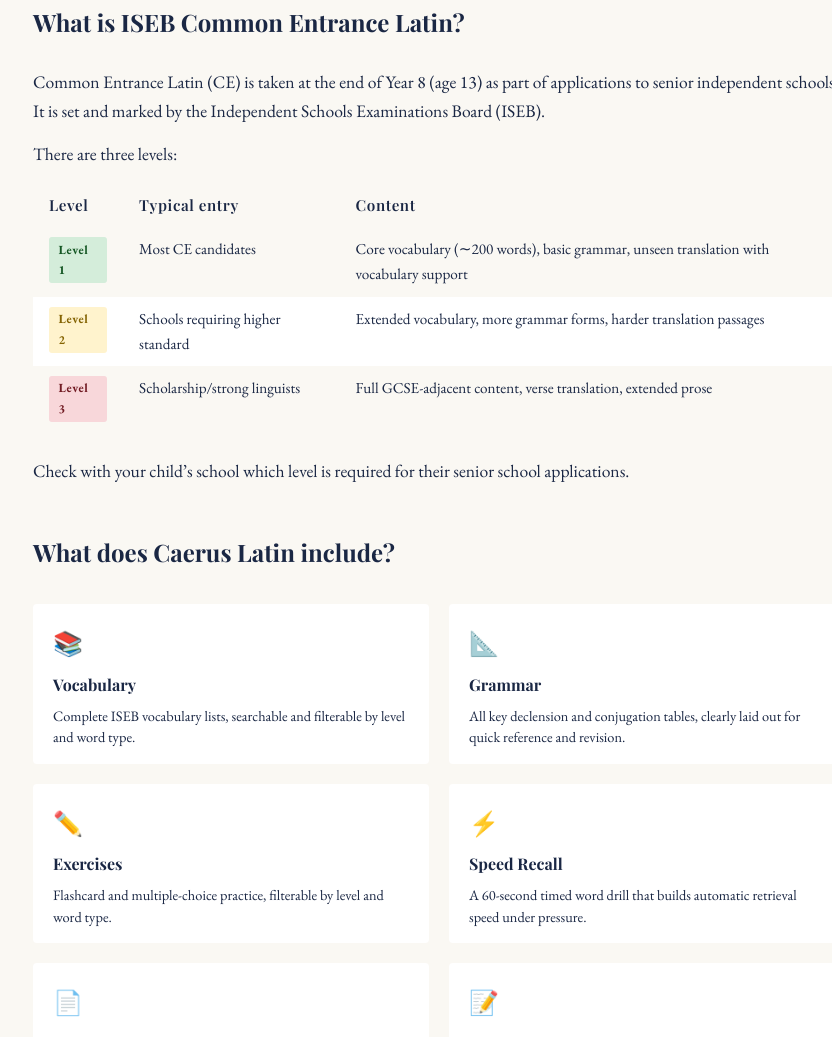
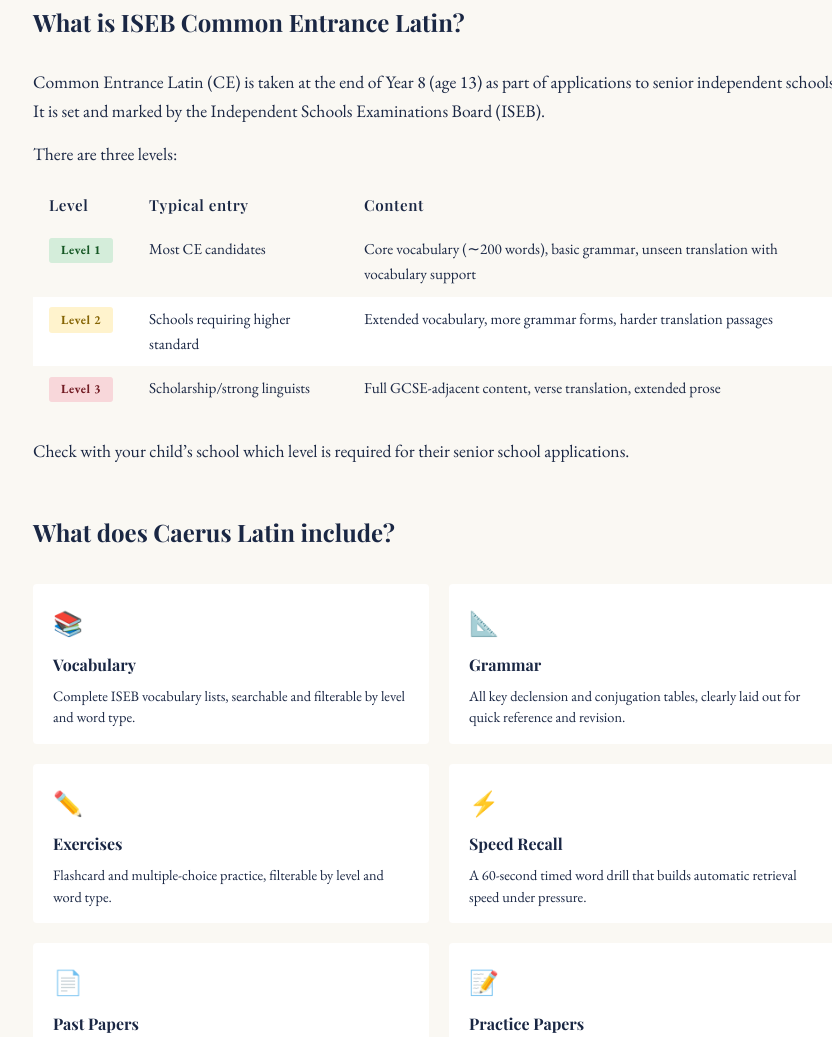
Before and after one commit to joshlamb9-tech/caerus-latin, a plain HTML site: page how-to-use.html in a window 1280 px wide. Shown: the part 679-1716 px from the top of the page, without its empty margins (201-1033 px from the left). Drawn offline with nearby package versions, Linux system fonts and the light colour scheme.

Commit message:
Fix level badge wrapping — add nowrap and min column width

```diff
--- a/how-to-use.html
+++ b/how-to-use.html
@@ -227,13 +227,16 @@
 
     .badge {
       display: inline-block;
-      padding: 0.15rem 0.6rem;
+      padding: 0.15rem 0.75rem;
       border-radius: 3px;
       font-size: 0.78rem;
       font-family: 'EB Garamond', Georgia, serif;
       font-weight: 700;
       letter-spacing: 0.04em;
+      white-space: nowrap;
     }
+
+    .level-table td:first-child { width: 100px; }
 
     .badge-l1 { background: #d4edda; color: #155724; }
     .badge-l2 { background: #fff3cd; color: #856404; }
```
